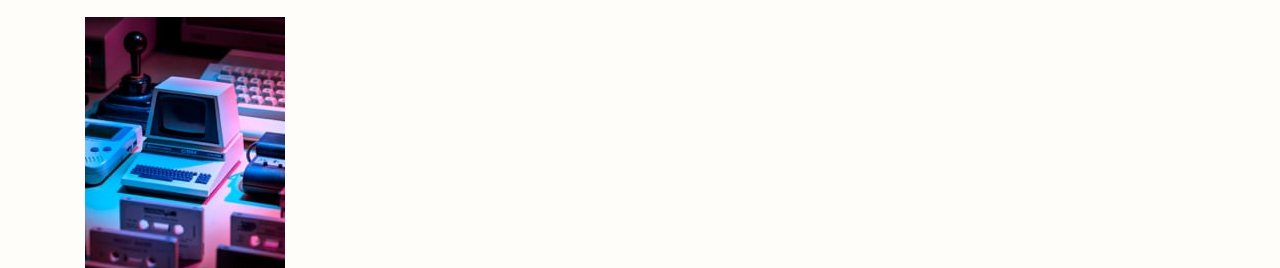
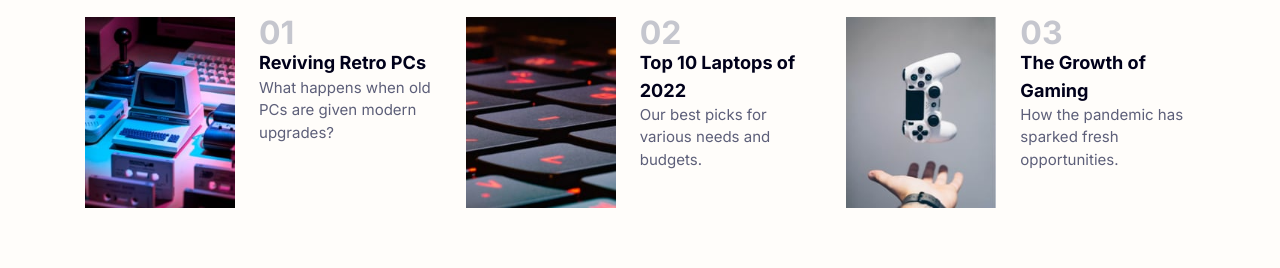
Before and after one commit to Valentine-D3V/News-Homepage-, a plain HTML site: page index.html in a window 1280 px wide. Shown: the part 688-956 px from the top of the page. After the commit the page ends 916 px from the top, so only its background shows below. Drawn offline with Linux system fonts and the light colour scheme.

Commit message:
Initial "More Section" Layout [CSS]

```diff
--- a/css/style.css
+++ b/css/style.css
@@ -241,7 +241,7 @@ header {
   display: grid;
   gap: 20px;
 
-  grid-area: "main-article";
+  grid-area: main-article;
 }
 
 .main-article-content {
@@ -288,7 +288,7 @@ header {
 
   padding: 24px 21px 24px 20px;
 
-  grid-area: "new-articles";
+  grid-area: new-articles;
 }
 
 .new-articles-heading {
@@ -325,10 +325,56 @@ header {
 }
 
 /* ******************* */
+/* MORE ARTICLES */
+/* ******************* */
+
+.more-articles {
+  grid-area: more-articles;
+  /* width: 100%; */
+}
+
+.more-articles-list {
+  display: flex;
+  flex-direction: column;
+
+  gap: 32px;
+}
+
+.more-articles-list-item {
+  display: flex;
+  gap: 24px;
+}
+
+.more-articles-list-image {
+  max-width: 150px;
+}
+
+.more-articles-list-item img {
+  object-fit: cover;
+}
+
+.more-articles-list-number {
+  font-size: var(--More-Number-FS);
+  line-height: 32px;
+  font-weight: 700;
+  color: var(--Number-Color);
+}
+.more-articles-list-heading {
+  font-size: var(--More-Heading-FS);
+  color: var(--Primary-Color);
+}
+
+.more-articles-list-text {
+  max-width: 22ch;
+  font-size: var(--Text-FS);
+  color: var(--Primary-Text-Color);
+}
+
+/* ******************* */
 /* MEDIA QUERY */
 /* ******************* */
 
-@media (min-width: 800px) {
+@media (min-width: 900px) {
   main {
     display: grid;
     grid-template-areas:
@@ -347,4 +393,10 @@ header {
     justify-content: space-between;
     gap: 20px;
   }
+
+  .more-articles-list {
+    flex-direction: row;
+    grid-template: 36px;
+    /* justify-content: space-between; */
+  }
 }
--- a/index.html
+++ b/index.html
@@ -112,8 +112,11 @@
       <section class="more-articles">
         <h2 class="visually-hidden">More Articles</h2>
         <ol class="more-articles-list">
-          <li>
+          <li class="more-articles-list-item">
+            <div class="more-articles-list-image">
               <img src="./images/image-retro-pcs.jpg" alt="" />
+            </div>
+            <div>
               <p class="more-articles-list-number">01</p>
               <h3 class="more-articles-list-heading">
                 <a href="/">Reviving Retro PCs</a>
@@ -121,9 +124,13 @@
               <p class="more-articles-list-text">
                 What happens when old PCs are given modern upgrades?
               </p>
+            </div>
           </li>
-          <li>
+          <li class="more-articles-list-item">
+            <div class="more-articles-list-image">
               <img src="./images/image-top-laptops.jpg" alt="" />
+            </div>
+            <div>
               <p class="more-articles-list-number">02</p>
               <h3 class="more-articles-list-heading">
                 <a href="/">Top 10 Laptops of 2022</a>
@@ -131,9 +138,13 @@
               <p class="more-articles-list-text">
                 Our best picks for various needs and budgets.
               </p>
+            </div>
           </li>
-          <li>
+          <li class="more-articles-list-item">
+            <div class="more-articles-list-image">
               <img src="./images/image-gaming-growth.jpg" alt="" />
+            </div>
+            <div>
               <p class="more-articles-list-number">03</p>
               <h3 class="more-articles-list-heading">
                 <a href="/">The Growth of Gaming</a>
@@ -141,6 +152,7 @@
               <p class="more-articles-list-text">
                 How the pandemic has sparked fresh opportunities.
               </p>
+            </div>
           </li>
         </ol>
       </section>
```
Lines whose indentation alone changed are shown as unchanged.
